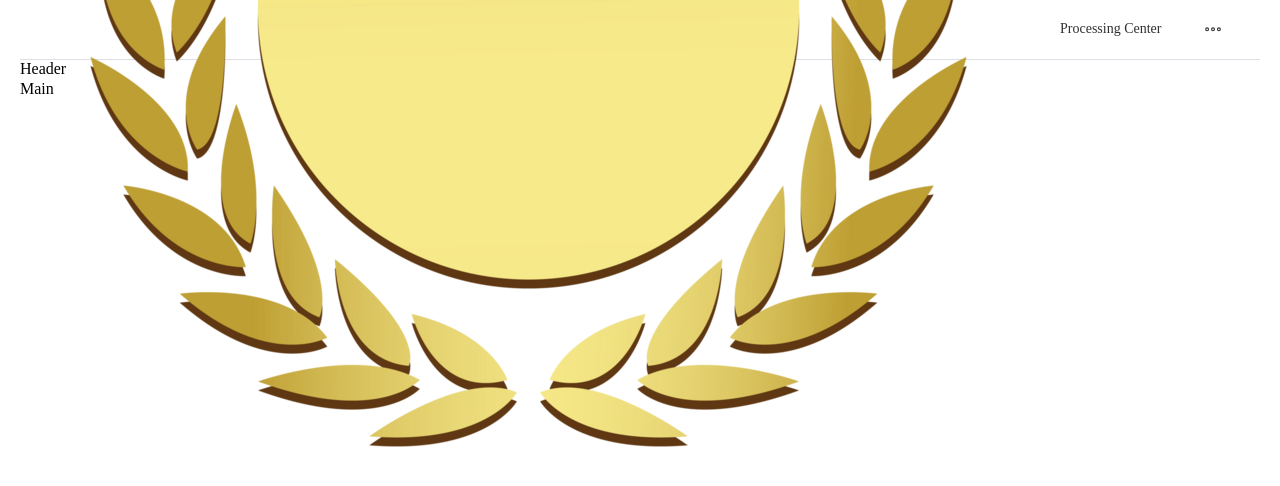
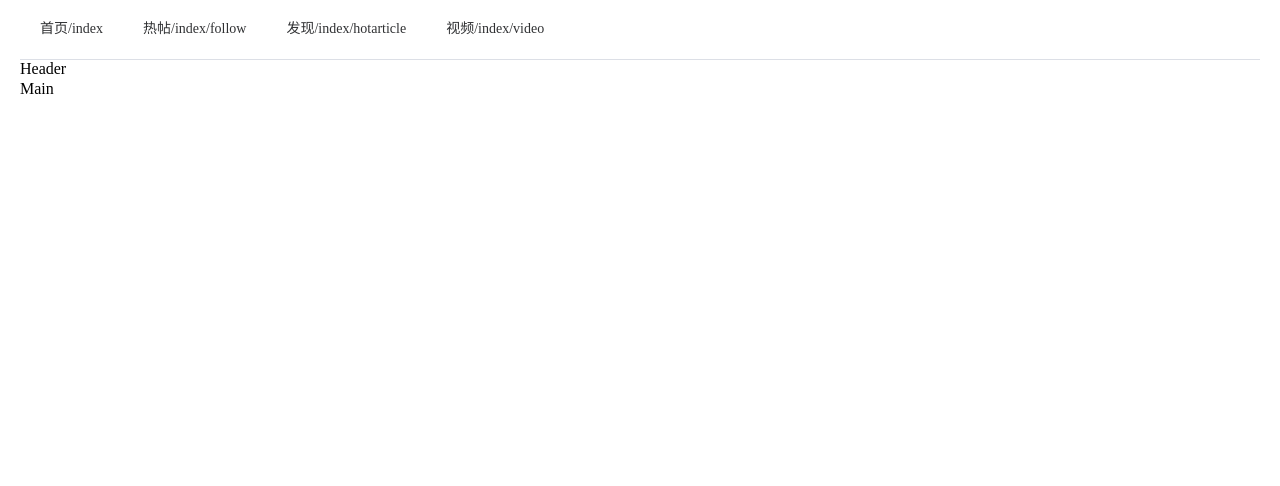
Before and after one commit to kepur/hzVt1, a Vue app: page /home in a window 1280 px wide. Shown: the top 486 px of the page. Built offline with nearby package versions, Linux system fonts and the light colour scheme.

Commit message:
el menu done

```diff
--- a/src/components/HeaderTab.vue
+++ b/src/components/HeaderTab.vue
@@ -2,20 +2,29 @@
 import { ref } from 'vue'
 const useMenus = ref([
   { name: '首页', url: '/index' },
-  { name: '热帖', url: '/index' },
-  { name: '发现', url: '/index' },
-  { name: 'other', url: '/index' },
+  { name: '热帖', url: '/index/follow' },
+  { name: '发现', url: '/index/hotarticle' },
+  { name: '视频', url: '/index/video' },
 ])
 </script>
 <template>
-  <el-menu :default-active="$route.path" class="el-menu-demo" mode="horizontal">
+  <!-- <el-menu :default-active="$route.path" class="el-menu-demo" mode="horizontal">
     <el-menu-item index="0">
       <img src="../assets/logo.png" />
     </el-menu-item>
     <el-menu-item index="1">Processing Center</el-menu-item>
-
     <el-menu-item :index="v.url" v-for="v in useMenus" :key="v.url">
       {{ v.name }}
     </el-menu-item>
+  </el-menu> -->
+  <el-menu
+    :default-active="$route.path"
+    class="el-menu-demo"
+    mode="horizontal"
+    router
+  >
+    <el-menu-item :index="v.url" v-for="v in useMenus" :key="v.url"
+      >{{ v.name }}{{ v.url }}</el-menu-item
+    >
   </el-menu>
 </template>
```
